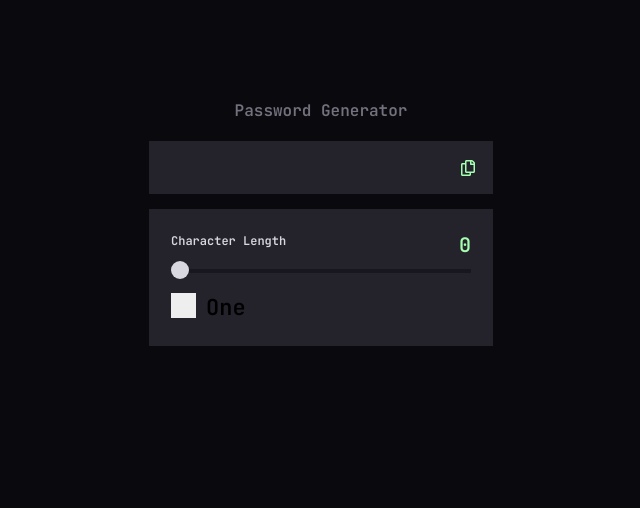
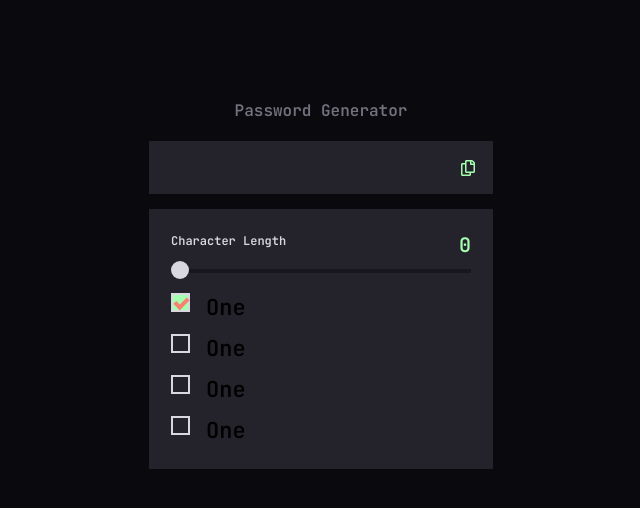
Before and after one commit to csandoval18/password-generator, a React (Create React App) app: page / in a window 1280 px wide. Shown: the top 508 px of the page, without its empty margins (319-959 px from the left). Built offline with nearby package versions, Linux system fonts and the light colour scheme.

Commit message:
progressed styling custom radio buttons

```diff
--- a/src/App.scss
+++ b/src/App.scss
@@ -32,7 +32,7 @@ body {
 		gap: 15px;
 		justify-content: center;
 
-		input {
+		input[type="text"] {
 			background-color: $base;
 			border: none;
 			color: #5b5964;
@@ -105,6 +105,7 @@ body {
   margin-bottom: 20px;
   height: 4px;
   width: 100%;
+
   .circle {
     background-color: $white;
     border-radius: 50%;
@@ -120,18 +121,7 @@ body {
 }
 
  /* Customize the label (the container) */
- .container {
-  display: block;
-  position: relative;
-  padding-left: 35px;
-  margin-bottom: 12px;
-  cursor: pointer;
-  font-size: 22px;
-  -webkit-user-select: none;
-  -moz-user-select: none;
-  -ms-user-select: none;
-  user-select: none;
-}
+
 
 
 /* Hide the browser's default checkbox */
@@ -145,23 +135,40 @@ body {
 
 /* Create a custom checkbox */
 .checkmark {
+  border: 2px solid $white;
   position: absolute;
   top: 0;
   left: 0;
-  height: 25px;
-  width: 25px;
-  background-color: #eee;
+  height: 15px;
+  width: 15px;
+  background-color: transparent;
 }
 
+
+ /* Customize the label (the container) */
 /* On mouse-over, add a grey background color */
-.container:hover input ~ .checkmark {
-  background-color: #ccc;
+.container {
+  display: block;
+  position: relative;
+  padding-left: 35px;
+  margin-bottom: 12px;
+  cursor: pointer;
+  font-size: 22px;
+  -webkit-user-select: none;
+  -moz-user-select: none;
+  -ms-user-select: none;
+  user-select: none;
+
+  &:hover input ~ .checkmark {
+    background-color: #ccc;
+  }
+
+  /* When the checkbox is checked, add a blue background */
+  input:checked ~ .checkmark {
+    background-color: $main;
+  }
 }
 
-/* When the checkbox is checked, add a blue background */
-.container input:checked ~ .checkmark {
-  background-color: #2196F3;
-}
 
 /* Create the checkmark/indicator (hidden when not checked) */
 .checkmark:after {
@@ -177,12 +184,12 @@ body {
 
 /* Style the checkmark/indicator */
 .container .checkmark:after {
-  left: 9px;
-  top: 5px;
+  left: 4px;
+  top: 0;
   width: 5px;
   height: 10px;
-  border: solid white;
-  border-width: 0 3px 3px 0;
+  border: solid salmon;
+  border-width: 0 4px 4px 0;
   -webkit-transform: rotate(45deg);
   -ms-transform: rotate(45deg);
   transform: rotate(45deg);
--- a/src/App.tsx
+++ b/src/App.tsx
@@ -1,35 +1,47 @@
-import './App.scss';
-import { FaRegCopy } from 'react-icons/fa';
+import "./App.scss";
+import { FaRegCopy } from "react-icons/fa";
 
 function App() {
   return (
-		<div className='App pg-app'>
+    <div className="App pg-app">
       <h1>Password Generator</h1>
-			<form action='' className='pg-form'>
-				<div className='input-wrapper'>
-					<input
-						type='text'
-						className='password'
-					/>
-					<div className='icon-wrapper'>
-						<FaRegCopy className='icon' />
+      <form action="" className="pg-form">
+        <div className="input-wrapper">
+          <input type="text" className="password" />
+          <div className="icon-wrapper">
+            <FaRegCopy className="icon" />
           </div>
         </div>
-				<div className='settings-wrapper'>
-					<div className='row-space-between'>
+        <div className="settings-wrapper">
+          <div className="row-space-between">
             <h3>Character Length</h3>
-						<span className='count'>0</span>
+            <span className="count">0</span>
           </div>
 
-					<div className='slider-length'>
-						<div className='circle'></div>
+          <div className="slider-length">
+            <div className="circle"></div>
           </div>
 
-                    <label className="container">One
+          <label className="container">
+            One
+            <input type="checkbox" checked={true} />
+            <span className="checkmark"></span>
+          </label>
+          <label className="container">
+            One
             <input type="checkbox" checked={false} />
             <span className="checkmark"></span>
           </label>
-
+          <label className="container">
+            One
+            <input type="checkbox" checked={false} />
+            <span className="checkmark"></span>
+          </label>
+          <label className="container">
+            One
+            <input type="checkbox" checked={false} />
+            <span className="checkmark"></span>
+          </label>
         </div>
       </form>
     </div>
```
Lines whose indentation alone changed are shown as unchanged.
